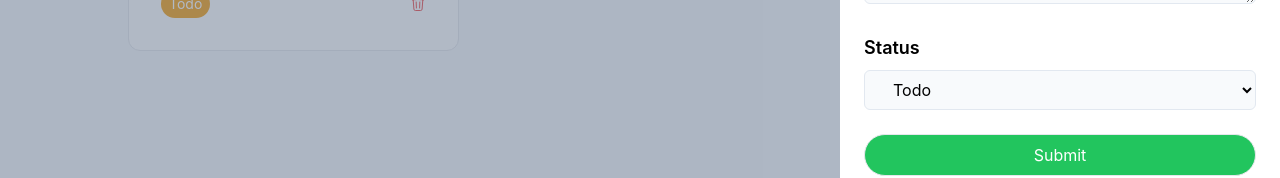
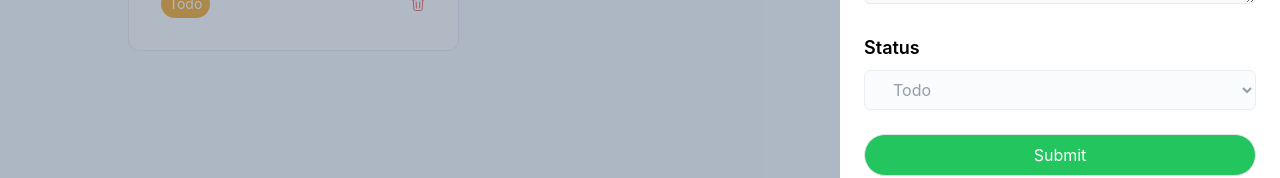
Before and after one commit to rihid/taskman, a React app: page / in a window 1280 px wide. Both pictures are taken after a click on the button 1115 px from the left and 205 px from the top of the page. Shown: the part 413-591 px from the top of the page. Built offline with nearby package versions, Linux system fonts and the light colour scheme; the HTML template or start-up script is replaced by a standard one.

Commit message:
refactor: change select option value

```diff
--- a/src/components/add-task-form.jsx
+++ b/src/components/add-task-form.jsx
@@ -6,7 +6,7 @@ const initialTask = {
   name: '',
   category: '',
   description: '',
-  status: 'Todo',
+  status: 'todo',
 }
 function AddTaskForm({onClose, addTask}) {
   const [task, setTask] = useState(initialTask);
@@ -83,11 +83,12 @@ function AddTaskForm({onClose, addTask}) {
               id=""
               value={task.status}
               onChange={handleChange}
-              className="flex items-center w-full px-6 py-2 rounded-md bg-slate-50 border border-slate-200"
+              className="flex items-center w-full px-6 py-2 rounded-md bg-slate-50 border border-slate-200 text-slate-500"
+              disabled
             >
-              <option value="Todo">Todo</option>
-              <option value="Doing">Doing</option>
-              <option value="Done">Done</option>
+              <option value="todo">Todo</option>
+              <option value="doing">Doing</option>
+              <option value="done">Done</option>
             </select>
           </div>
           <div>
--- a/src/components/edit-task-form.jsx
+++ b/src/components/edit-task-form.jsx
@@ -1,12 +1,7 @@
 import React, { useState } from 'react';
 import Button from './button';
 import { XMarkIcon } from '@heroicons/react/24/solid';
-const initialTask = {
-  id: null,
-  name: '',
-  category: '',
-  description: '',
-}
+
 function EditTaskForm({selectedTask, editTask, onClose}) {
   const [task, setTask] = useState(selectedTask);
   // Methods
@@ -82,9 +77,9 @@ function EditTaskForm({selectedTask, editTask, onClose}) {
               onChange={handleChange}
               className="flex items-center w-full px-6 py-2 rounded-md bg-slate-50 border border-slate-200"
             >
-              <option value="Todo">Todo</option>
-              <option value="Doing">Doing</option>
-              <option value="Done">Done</option>
+              <option value="todo">Todo</option>
+              <option value="doing">Doing</option>
+              <option value="done">Done</option>
             </select>
           </div>
           <div>
```
